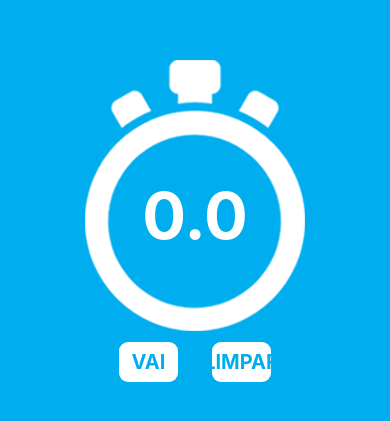
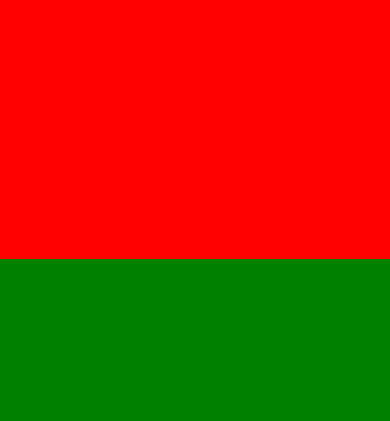
Before and after one commit to giovanne-aquino-clear/React-Native-01, a React Native app: screen / in a window 390 px wide. Shown: the part 191-612 px from the top of the page. Built offline with nearby package versions, Linux system fonts and the light colour scheme.

Commit message:
Using ScrollView

```diff
--- a/App.js
+++ b/App.js
@@ -3,89 +3,25 @@
   View,
   Text,
   StyleSheet,
-  Image,
-  TouchableOpacity
+  ScrollView
   } from 'react-native';
 
 class App extends Component{
-
-  constructor(props){
-    super(props);
-    this.state = {
-      numero: 0,
-      botao: 'VAI',
-      ultimo: null
-    };
-
-    //Variavel do timer do relogio.
-    this.timer = null;
-
-    this.vai = this.vai.bind(this);
-    this.limpar = this.limpar.bind(this);
-  }
-
-  vai(){
-
-    if(this.timer != null){
-      //Aqui vai parar o timer
-      clearInterval(this.timer);
-      this.timer = null;
-
-      this.setState({botao: 'VAI'});
-    }else{
-
-      //Comeca girar o timer
-      this.timer = setInterval( ()=> {
-        this.setState({numero: this.state.numero + 0.1})
-      }, 100);
-
-      this.setState({botao: 'PARAR'});
-    }
-
-  }
-
-  limpar(){
-    if(this.timer != null){
-      //Aqui vai parar o timer
-      clearInterval(this.timer);
-      this.timer = null;
-    }
-    this.setState({
-      ultimo: this.state.numero,
-      numero: 0,
-      botao: 'VAI'
-    })
-  }
-
   render(){
     return(
       <View style={styles.container}>
 
-      <Image
-      source={require('./src/cronometro.png')}
-      style={styles.cronometro}
-      />
+    <ScrollView
+    showsVerticalScrollIndicator={false}
+   /*  horizontal={true} */
+    >
 
-      <Text style={styles.timer}> {this.state.numero.toFixed(1)} </Text>
+      <View style={styles.box1}></View>
+      <View style={styles.box2}></View>
+      <View style={styles.box3}></View>
+      <View style={styles.box4}></View>
 
-      <View style={styles.btnArea}>
-
-        <TouchableOpacity style={styles.btn} onPress={this.vai}>
-          <Text style={styles.btnTexto}> {this.state.botao} </Text>
-        </TouchableOpacity>
-
-        <TouchableOpacity style={styles.btn} onPress={this.limpar}>
-          <Text style={styles.btnTexto}>LIMPAR</Text>
-        </TouchableOpacity>
-
-      </View>
-
-      <View style={styles.areaUltima}>
-          <Text style={styles.textoCorrida}>
-            {this.state.ultimo > 0 ? 'Ultimo tempo: ' + this.state.ultimo.toFixed(2) + 's' : ''}
-          </Text>
-      </View>
-
+    </ScrollView>
 
       </View>
     );
@@ -95,44 +31,29 @@
 
 const styles = StyleSheet.create({
   container:{
-    flex:1,
-    alignItems:'center',
-    justifyContent: 'center',
-    backgroundColor: '#00aeef'
+    flex:1
   },
-  timer:{
-    marginTop:-160,
-    color: '#FFF',
-    fontSize: 65,
-    fontWeight: 'bold'
+  box1:{
+    backgroundColor: 'red',
+    height:450,
+    //width:150
   },
-  btnArea:{
-    flexDirection: 'row',
-    marginTop: 70,
-    height: 40
+  box2:{
+    backgroundColor: 'green',
+    height:450,
+    //width:150
   },
-  btn:{
-    flex:1,
-    justifyContent:'center',
-    alignItems: 'center',
-    backgroundColor: '#FFF',
-    height: 40,
-    margin: 17,
-    borderRadius: 9
+  box3:{
+    backgroundColor: 'yellow',
+    height:450,
+    //width:150
   },
-  btnTexto:{
-    fontSize: 20,
-    fontWeight: 'bold',
-    color: '#00aeef'
-  },
-  areaUltima:{
-    marginTop: 40,
-  },
-  textoCorrida:{
-    fontSize:25,
-    fontStyle:'italic',
-    color: '#FFF'
+  box4:{
+    backgroundColor: 'blue',
+    height:450,
+    //width:150
   }
+
 });
 
 export default App;
```
